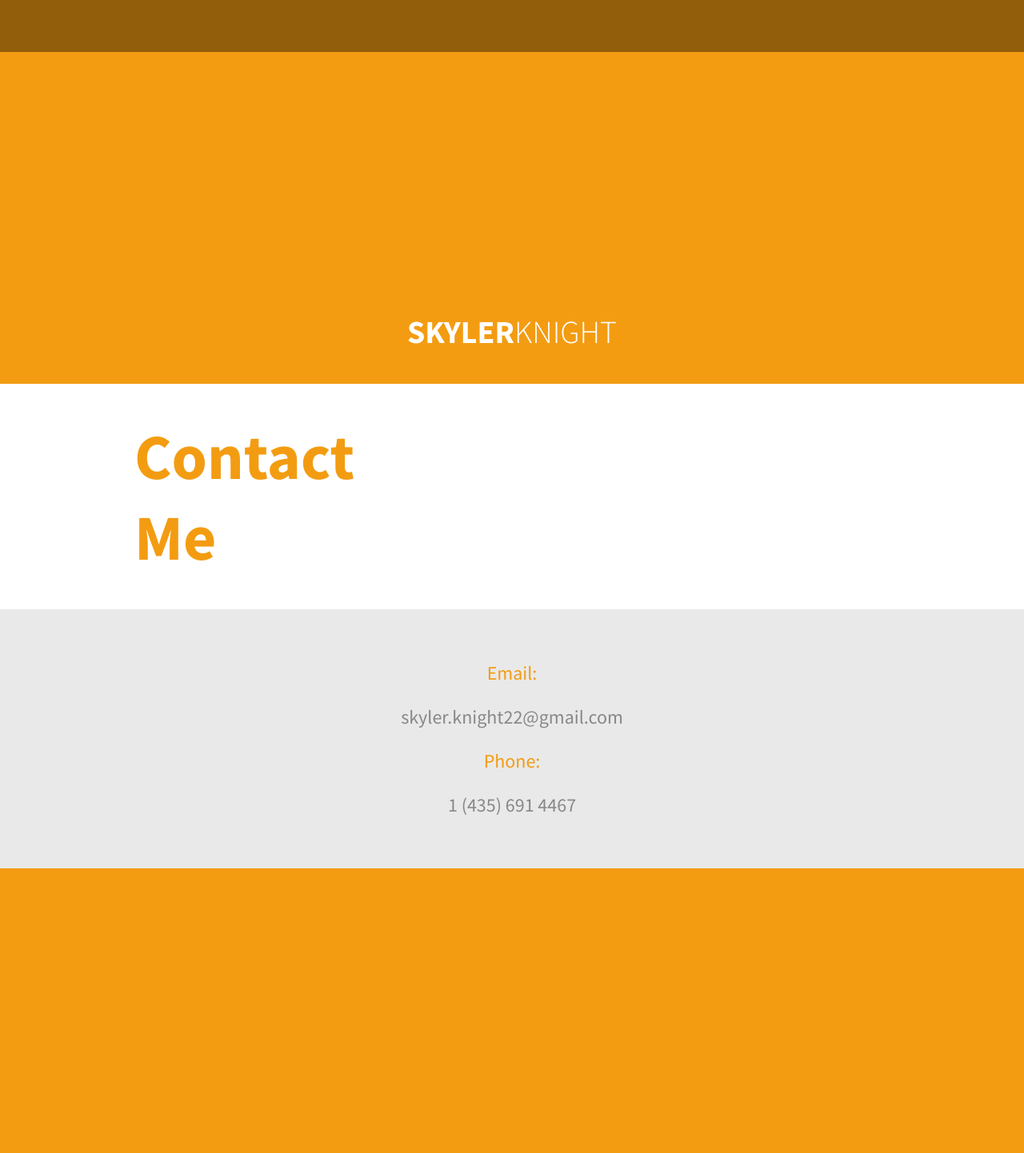
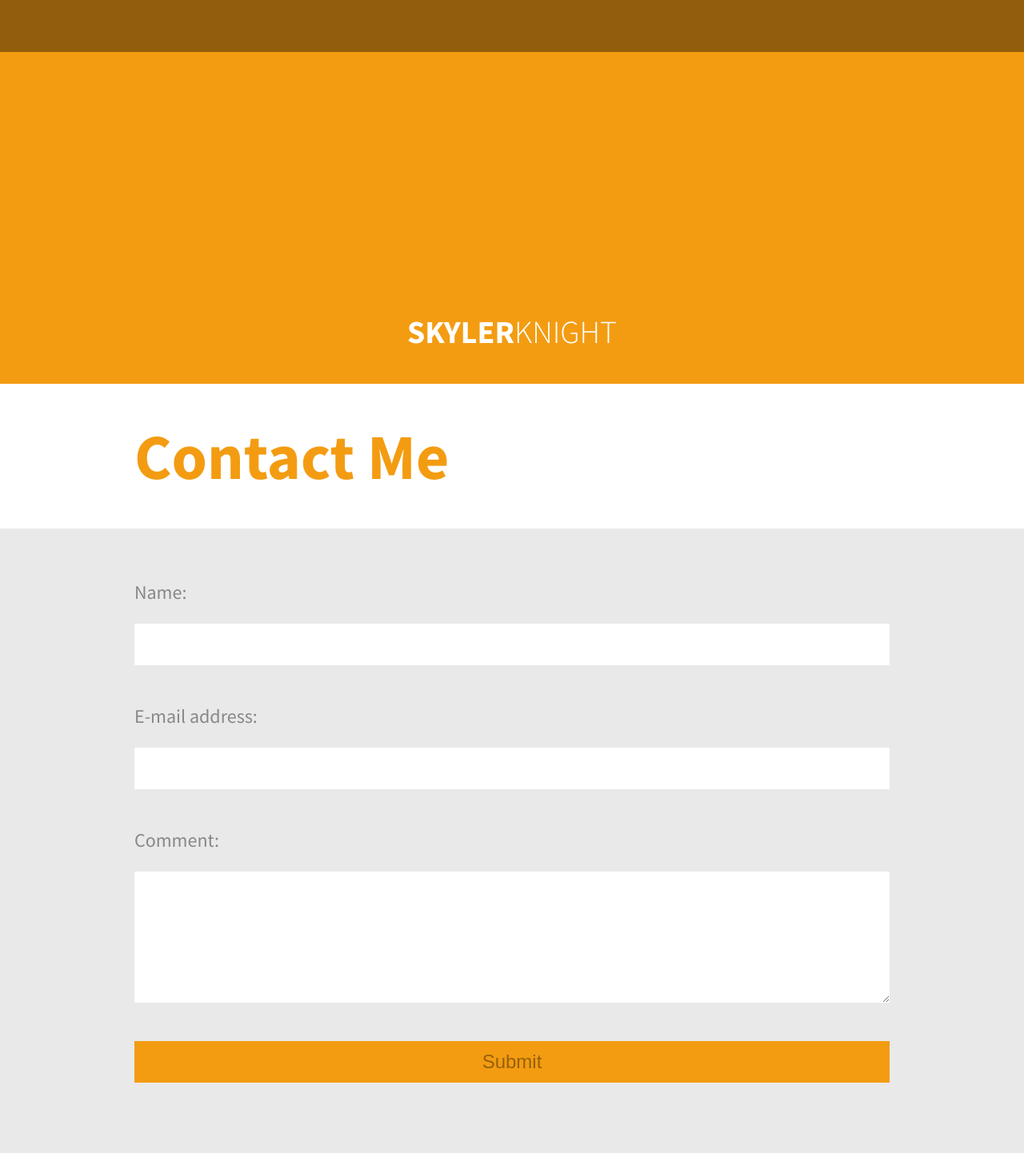
Before and after one commit to theknightsky/TheKnightSky, a PHP site: page /contact.html in a window 1280 px wide. Shown: the whole page at 80% size. Before the commit the page ends 1086 px from the top, so only its background shows below. Run offline with PHP 8.4, Linux system fonts and the light colour scheme; some libraries are stand-ins or nearby versions.

Commit message:
Add contact form

```diff
--- a/contact.html
+++ b/contact.html
@@ -72,12 +72,18 @@
         </div>
       </div>
 
-    <div id="main-intro" class="bg-eee">
+    <div id="contact-form-container" class="main-section bg-eee">
       <div class="inner-small">
-        <p><span class="color-yellow">Email:</span></p>
-        <p>skyler.knight22@gmail.com</p>
-        <p><span class="color-yellow">Phone:</span></p>
-        <p>1 (435) 691 4467</p>
+          <form action="mailto:admin@example.com" enctype="text/plain" method="post">
+          <p>Name:</p>
+          <p><input name="Name" type="text" id="Name" size="40"></p>
+          <p>E-mail address:</p>
+          <p><input name="E-mail" type="text" id="E-mail" size="40"></p>
+          <p>Comment:</p>
+          <p><textarea name="Comment" cols="55" rows="5"
+          id="Comment"></textarea></p>
+          <p><input type="submit" name="Submit" value="Submit"></p>
+          </form>
       </div>
     </div>
 
--- a/index.html
+++ b/index.html
@@ -40,7 +40,7 @@
       </div>
     </nav>
 
-    <header id="main-header" class="bg-blue">
+    <header id="main-header" class="main-section bg-blue">
       <div class="inner-small">
         <!-- <div id="sk-container">
 
--- a/sass/partials/_page.scss
+++ b/sass/partials/_page.scss
@@ -214,18 +214,37 @@ footer {
 		color: #fff;
 	}
 }
-
-#main-intro{
-	/*Layout*/
-	padding: 40px 0;
+.main-section{
+	padding: 40px 0px;
 
 	p{
-		/*Style*/
+		font-size: 1.5em;
 		color: #888;
-		font-size: 1.5em;
-		text-align: center;
 		font-family: 'Source Sans Pro', 'sans-serif';
 	}
+}
+#main-intro{
+	p{text-align: center;}
+}
+
+#contact-form-container{
+
+	input, textarea{
+		// @include span-columns($total-columns);
+		width: 90%;
+		margin-bottom: 1em;
+		@include appearance(none);
+		border: none;
+		padding: 0.5em 5%;
+		outline-color: $yellow;
+		color: #999;
+	}
+	input[type="submit"]{
+		width: 100%;
+		background: $yellow;
+		color: darken($yellow, 20%);
+	}
+
 }
 
 // #page-outer{
@@ -251,7 +270,7 @@ footer {
 
 	#page-title{
 		margin: 40px 0;
-		@include span-columns(5, 14);
+		@include span-columns($total-columns);
 
 		font-size: 5em;
 		font-family: 'Source Sans Pro', 'sans-serif';
--- a/stylesheets/style.css
+++ b/stylesheets/style.css
@@ -551,59 +551,80 @@ body, select, input, textarea {
   color: #fff;
 }
 
-/* line 218, ../sass/partials/_page.scss */
-#main-intro {
-  /*Layout*/
-  padding: 40px 0;
+/* line 217, ../sass/partials/_page.scss */
+.main-section {
+  padding: 40px 0px;
 }
-/* line 222, ../sass/partials/_page.scss */
-#main-intro p {
-  /*Style*/
+/* line 220, ../sass/partials/_page.scss */
+.main-section p {
+  font-size: 1.5em;
   color: #888;
-  font-size: 1.5em;
-  text-align: center;
   font-family: 'Source Sans Pro', 'sans-serif';
 }
 
-/* line 249, ../sass/partials/_page.scss */
+/* line 227, ../sass/partials/_page.scss */
+#main-intro p {
+  text-align: center;
+}
+
+/* line 232, ../sass/partials/_page.scss */
+#contact-form-container input, #contact-form-container textarea {
+  width: 90%;
+  margin-bottom: 1em;
+  -webkit-appearance: none;
+  -moz-appearance: none;
+  appearance: none;
+  border: none;
+  padding: 0.5em 5%;
+  outline-color: #f39c12;
+  color: #999;
+}
+/* line 242, ../sass/partials/_page.scss */
+#contact-form-container input[type="submit"] {
+  width: 100%;
+  background: #f39c12;
+  color: #976008;
+}
+
+/* line 268, ../sass/partials/_page.scss */
 #page-title-container {
   /*Layout*/
 }
-/* line 252, ../sass/partials/_page.scss */
+/* line 271, ../sass/partials/_page.scss */
 #page-title-container #page-title {
   margin: 40px 0;
-  width: 34.78261%;
+  width: 100%;
   float: left;
-  margin-right: 1.44928%;
+  margin-right: 1.69492%;
   display: inline;
   font-size: 5em;
   font-family: 'Source Sans Pro', 'sans-serif';
 }
 
-/* line 286, ../sass/partials/_page.scss */
+/* line 305, ../sass/partials/_page.scss */
 #portfolio-items-container {
   margin: 0;
   padding: 0;
 }
-/* line 290, ../sass/partials/_page.scss */
+/* line 309, ../sass/partials/_page.scss */
 #portfolio-items-container li {
   list-style-type: none;
 }
 
-/* line 295, ../sass/partials/_page.scss */
+/* line 314, ../sass/partials/_page.scss */
 .portfolio-item {
   /*Layout*/
   padding: 40px 0;
   font-family: 'Source Sans Pro', 'sans-serif';
 }
-/* line 300, ../sass/partials/_page.scss */
+/* line 319, ../sass/partials/_page.scss */
 .portfolio-item .pf-info {
   width: 100%;
   float: left;
   margin-right: 1.44928%;
   display: inline;
 }
-/* line 304, ../sass/partials/_page.scss */
+/* line 323, ../sass/partials/_page.scss */
 .portfolio-item .pf-images {
   padding: 1em 0;
   width: 100%;
@@ -611,26 +632,26 @@ body, select, input, textarea {
   margin-right: 1.44928%;
   display: inline;
 }
-/* line 308, ../sass/partials/_page.scss */
+/* line 327, ../sass/partials/_page.scss */
 .portfolio-item .pf-images img {
   height: auto;
   max-width: 100%;
 }
-/* line 314, ../sass/partials/_page.scss */
+/* line 333, ../sass/partials/_page.scss */
 .portfolio-item h1 {
   font-weight: 300;
 }
-/* line 318, ../sass/partials/_page.scss */
+/* line 337, ../sass/partials/_page.scss */
 .portfolio-item p {
   font-size: 1.2em;
 }
-/* line 322, ../sass/partials/_page.scss */
+/* line 341, ../sass/partials/_page.scss */
 .portfolio-item img {
   height: auto;
   max-width: 100%;
   margin: 2em 0;
 }
-/* line 329, ../sass/partials/_page.scss */
+/* line 348, ../sass/partials/_page.scss */
 .portfolio-item .img-half {
   width: 49.27536%;
   float: left;
@@ -643,13 +664,13 @@ body, select, input, textarea {
   margin-right: 0;
 }
 
-/* line 336, ../sass/partials/_page.scss */
+/* line 355, ../sass/partials/_page.scss */
 .portfolio-item .resources {
   position: relative;
   padding: 2em 0;
   border-bottom: 1px solid rgba(153, 153, 153, 0.5);
 }
-/* line 341, ../sass/partials/_page.scss */
+/* line 360, ../sass/partials/_page.scss */
 .portfolio-item .resources span.rsc {
   display: inline-block;
   position: relative;
@@ -666,13 +687,13 @@ body, select, input, textarea {
   -o-border-radius: 0 5px 5px 0;
   border-radius: 0 5px 5px 0;
 }
-/* line 356, ../sass/partials/_page.scss */
+/* line 375, ../sass/partials/_page.scss */
 .portfolio-item .resources span.rsc:hover {
   -webkit-box-shadow: 0px 0px 10px rgba(0, 0, 0, 0.2);
   -moz-box-shadow: 0px 0px 10px rgba(0, 0, 0, 0.2);
   box-shadow: 0px 0px 10px rgba(0, 0, 0, 0.2);
 }
-/* line 361, ../sass/partials/_page.scss */
+/* line 380, ../sass/partials/_page.scss */
 .portfolio-item .resources span.rsc::before {
   content: '';
   position: absolute;
@@ -684,7 +705,7 @@ body, select, input, textarea {
   border-top: 20px solid transparent;
   border-bottom: 20px solid transparent;
 }
-/* line 372, ../sass/partials/_page.scss */
+/* line 391, ../sass/partials/_page.scss */
 .portfolio-item .resources span.rsc::after {
   content: '';
   position: absolute;
@@ -700,7 +721,7 @@ body, select, input, textarea {
   -o-border-radius: 50%;
   border-radius: 50%;
 }
-/* line 386, ../sass/partials/_page.scss */
+/* line 405, ../sass/partials/_page.scss */
 .portfolio-item .resources.red span.rsc {
   background: #e74c3c;
 }
```
Also changed, not shown: compass_app_log.txt (+40 -0 lines), javascripts/sideMenu.js (+0 -11 lines).
